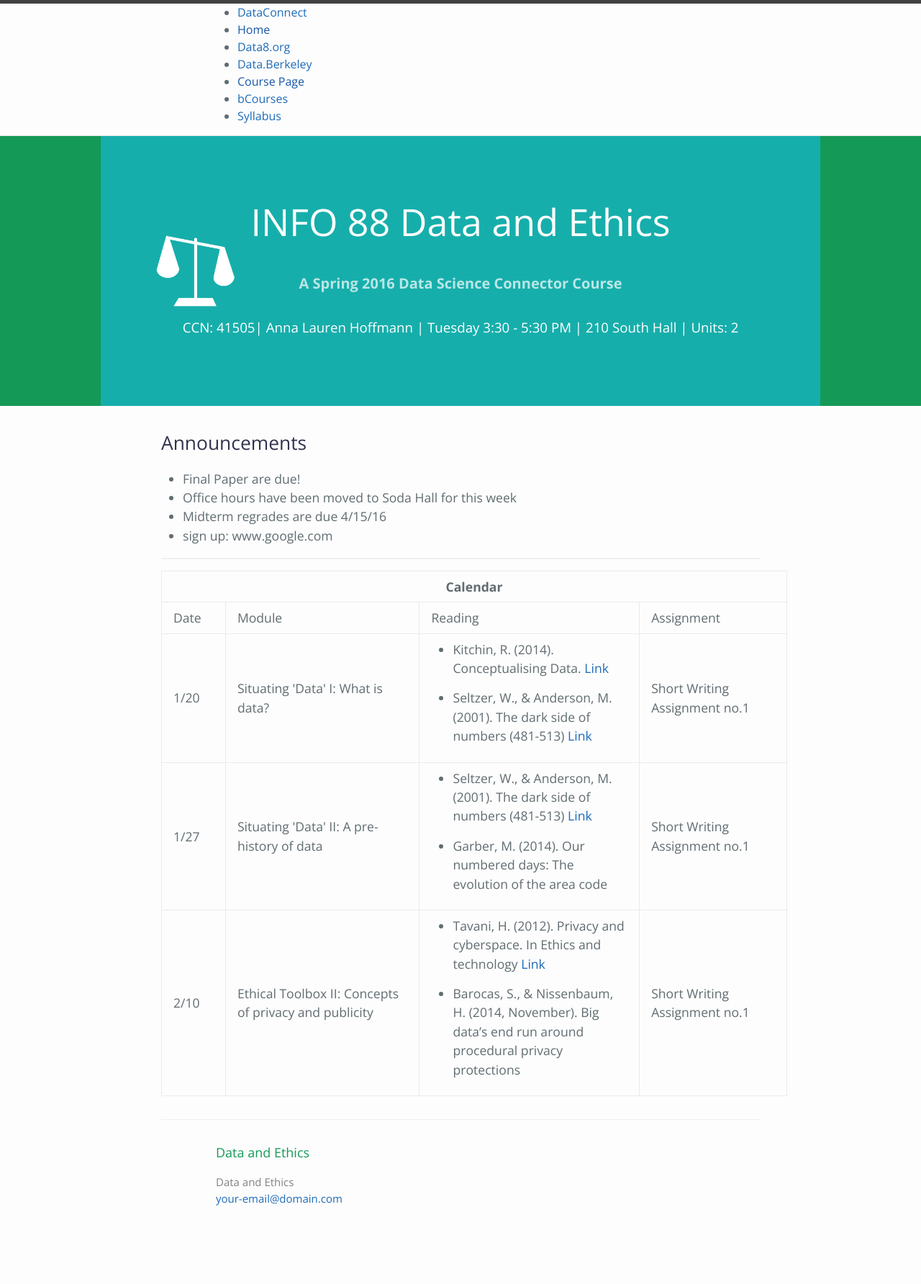
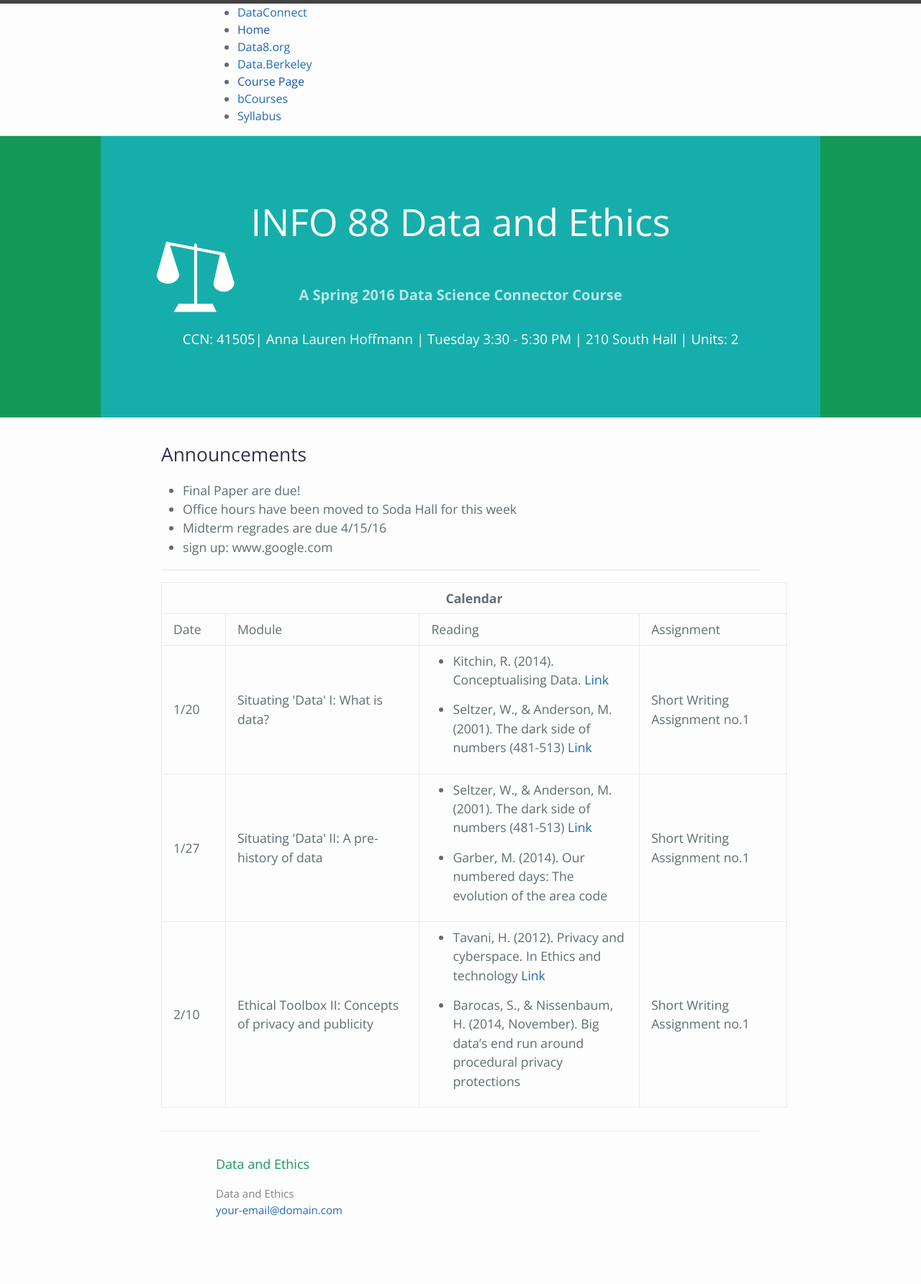
Before and after one commit to groceryStoreApple/connectorTemplate, a Jekyll site: the page built from index.html, in a window 1280 px wide. Shown: the whole page at 72% size. Built offline with Jekyll 4.4.1, drawn with Linux system fonts in a browser that asks for light colours.

Commit message:
small fix

```diff
--- a/css/stylesheet.css
+++ b/css/stylesheet.css
@@ -78,7 +78,7 @@ a {
 
 .project-name {
   margin-top: 0;
-  margin-bottom: 2rem; }
+  margin-bottom: 3rem; }
 
 @media screen and (min-width: 64em) {
   .project-name {
```
